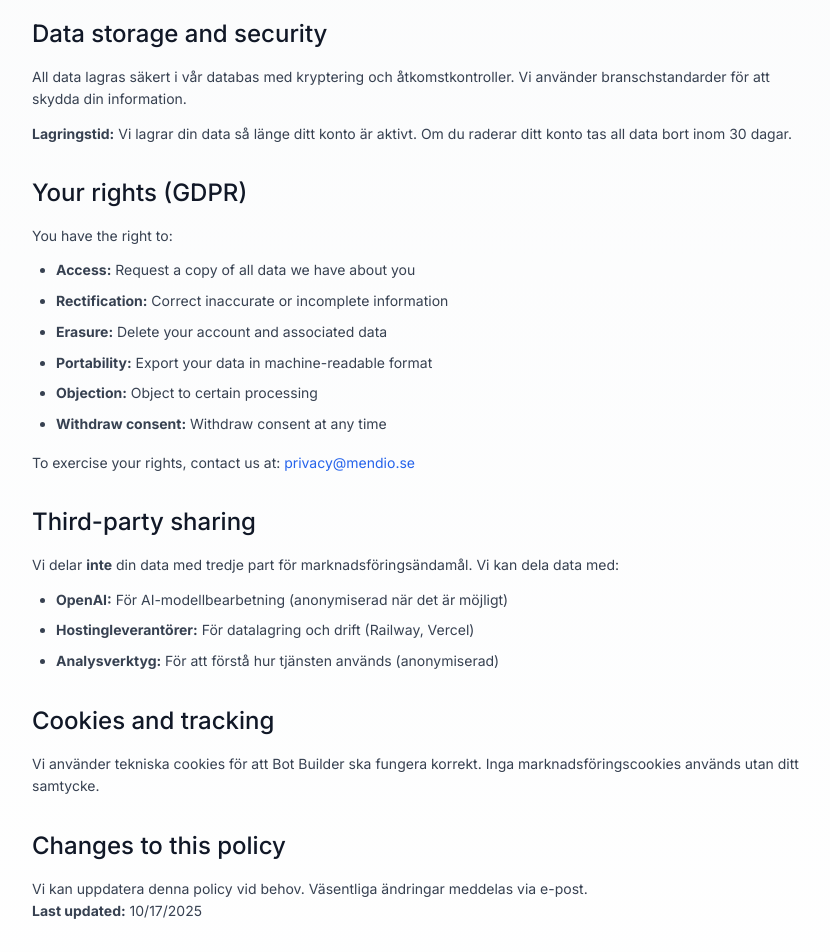
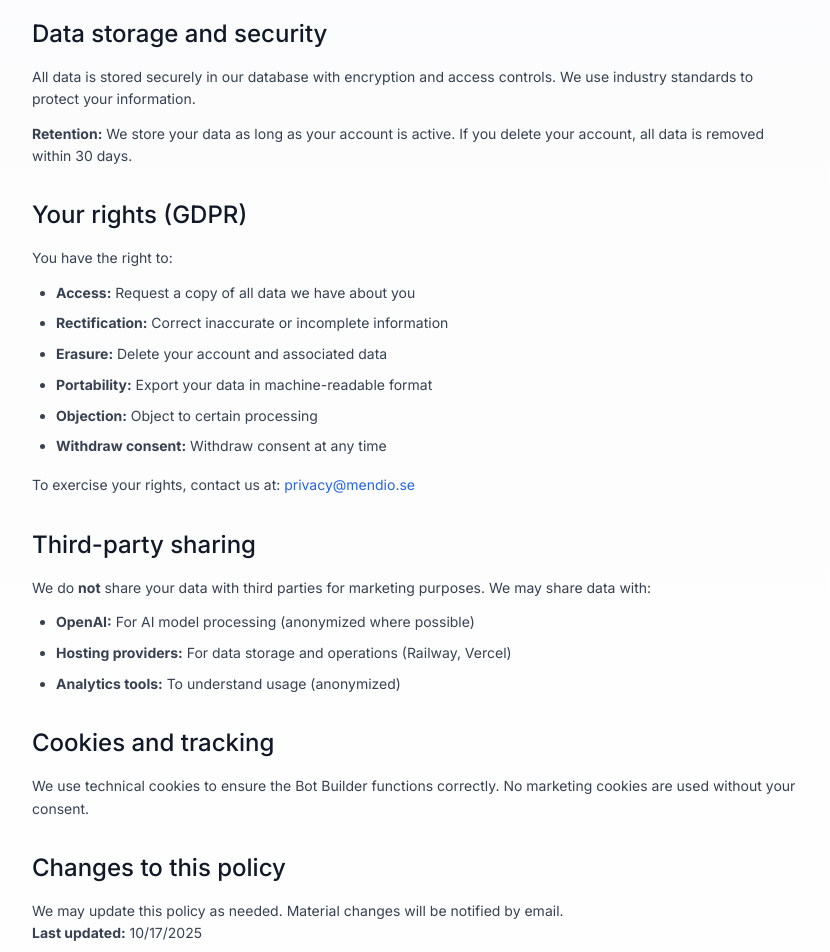
Before and after one commit to chgenberg/optero, a Next.js app: page /integritetspolicy-bot-builder in a window 1280 px wide. Shown: the part 820-1772 px from the top of the page, without its empty margins (224-1054 px from the left). Built offline with nearby package versions, Linux system fonts and the light colour scheme.

Commit message:
i18n: translate Bot Builder privacy page copy to full English

```diff
--- a/app/integritetspolicy-bot-builder/page.tsx
+++ b/app/integritetspolicy-bot-builder/page.tsx
@@ -45,12 +45,12 @@ export default function BotBuilderPrivacyPage() {
           <section>
             <h2 className="text-2xl font-medium text-gray-900 mb-4">Data storage and security</h2>
             <p className="mb-3">
-              All data lagras säkert i vår databas med kryptering och åtkomstkontroller.
-              Vi använder branschstandarder för att skydda din information.
+              All data is stored securely in our database with encryption and access controls.
+              We use industry standards to protect your information.
             </p>
             <p>
-              <strong>Lagringstid:</strong> Vi lagrar din data så länge ditt konto är aktivt.
-              Om du raderar ditt konto tas all data bort inom 30 dagar.
+              <strong>Retention:</strong> We store your data as long as your account is active.
+              If you delete your account, all data is removed within 30 days.
             </p>
           </section>
 
@@ -76,28 +76,28 @@ export default function BotBuilderPrivacyPage() {
           <section>
             <h2 className="text-2xl font-medium text-gray-900 mb-4">Third-party sharing</h2>
             <p>
-              Vi delar <strong>inte</strong> din data med tredje part för marknadsföringsändamål.
-              Vi kan dela data med:
+              We do <strong>not</strong> share your data with third parties for marketing purposes.
+              We may share data with:
             </p>
             <ul className="list-disc pl-6 space-y-2 mt-3">
-              <li><strong>OpenAI:</strong> För AI-modellbearbetning (anonymiserad när det är möjligt)</li>
-              <li><strong>Hostingleverantörer:</strong> För datalagring och drift (Railway, Vercel)</li>
-              <li><strong>Analysverktyg:</strong> För att förstå hur tjänsten används (anonymiserad)</li>
+              <li><strong>OpenAI:</strong> For AI model processing (anonymized where possible)</li>
+              <li><strong>Hosting providers:</strong> For data storage and operations (Railway, Vercel)</li>
+              <li><strong>Analytics tools:</strong> To understand usage (anonymized)</li>
             </ul>
           </section>
 
           <section>
             <h2 className="text-2xl font-medium text-gray-900 mb-4">Cookies and tracking</h2>
             <p>
-              Vi använder tekniska cookies för att Bot Builder ska fungera korrekt.
-              Inga marknadsföringscookies används utan ditt samtycke.
+              We use technical cookies to ensure the Bot Builder functions correctly.
+              No marketing cookies are used without your consent.
             </p>
           </section>
 
           <section>
             <h2 className="text-2xl font-medium text-gray-900 mb-4">Changes to this policy</h2>
             <p>
-              Vi kan uppdatera denna policy vid behov. Väsentliga ändringar meddelas via e-post.
+              We may update this policy as needed. Material changes will be notified by email.
               <br />
               <strong>Last updated:</strong> {new Date().toLocaleDateString('en-US')}
             </p>
@@ -109,8 +109,8 @@ export default function BotBuilderPrivacyPage() {
               For questions about this privacy policy or your data, contact us:
             </p>
             <div className="mt-3 p-4 bg-gray-50 rounded-lg">
-              <p><strong>E-post:</strong> privacy@mendio.se</p>
-              <p><strong>Webbplats:</strong> mendio.se</p>
+              <p><strong>Email:</strong> privacy@mendio.se</p>
+              <p><strong>Website:</strong> mendio.se</p>
             </div>
           </section>
 
```
